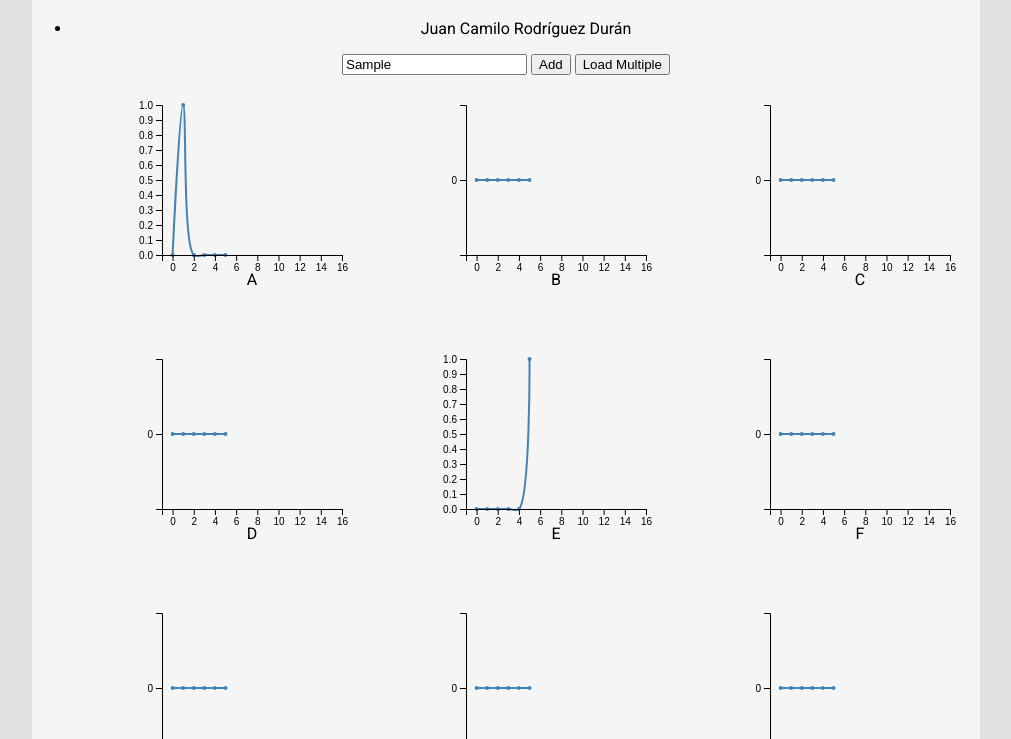
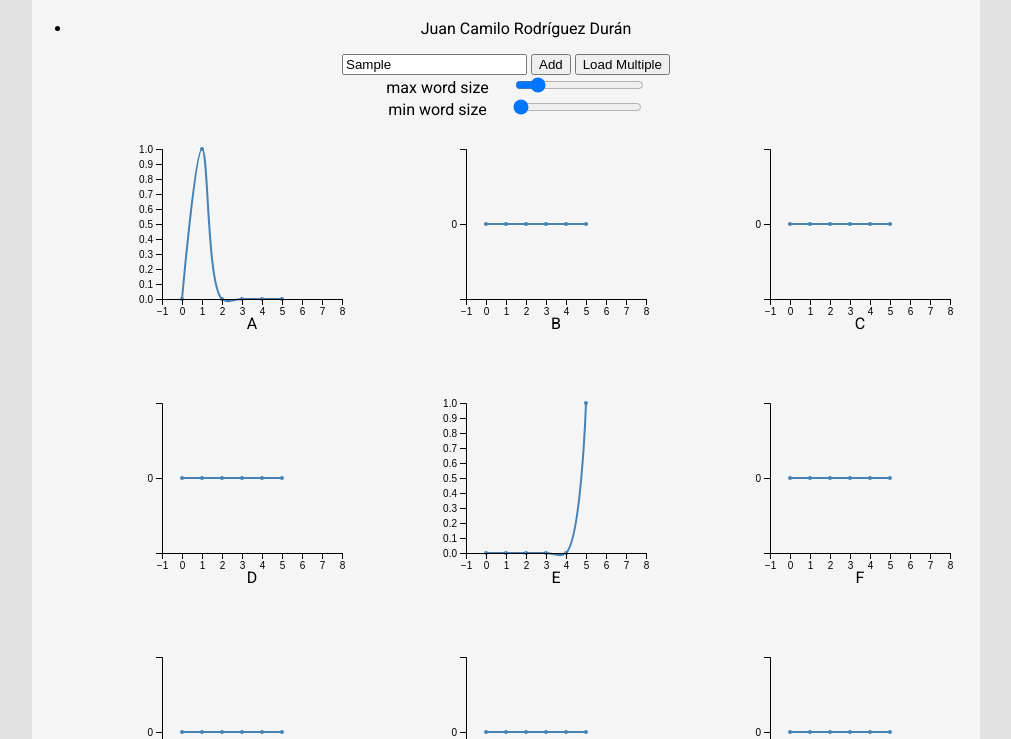
Before and after one commit to juanka588/infoViz, a website: page words.html in a window 1280 px wide. Both pictures are taken after typing "Sample" into the empty fields and a click on the button "Add". Shown: the part 61-800 px from the top of the page, without its empty margins (134-1145 px from the left). Drawn offline with nearby package versions, Linux system fonts and the light colour scheme.

Commit message:
try to add slider sums respect to word sizes

```diff
--- a/css/words.css
+++ b/css/words.css
@@ -1,6 +1,7 @@
-.graph-container div{
+.graph-container div {
     display: inline-flex;
 }
+
 .line {
     fill: none;
     stroke: steelblue;
@@ -14,3 +15,7 @@
 .data-point:hover {
     fill: #FF9933;
 }
+
+#max_size_label, #min_size_label {
+    padding: 20px;
+}
--- a/js/words.js
+++ b/js/words.js
@@ -4,6 +4,8 @@ const letterMatrix = [];
 const chars = ["a", "b", "c", "d", "e", "f", "g", "h", "i", "j", "k", "l", "m"
     , "n", "o", "p", "q", "r", "s", "t", "u", "v", "w", "x", "y", "z", "-"];
 const letterFreq = [];
+
+let MAX_LENGTH = -1;
 
 window.onload = function () {
     init();
@@ -13,6 +15,8 @@ function init() {
     tooltipDiv = d3.select("body").append("div")
         .attr("class", "tooltip")
         .style("opacity", 0);
+
+    addControlsListeners();
 }
 
 function loadFromServer() {
@@ -28,42 +32,56 @@ function loadFromServer() {
         });
 }
 
+function addIncidentChar(pos, src, target) {
+    if (typeof (letterMatrix[pos]) == "undefined") {
+        letterMatrix[pos] = [];
+    }
+    if (typeof (letterMatrix[pos][src]) == "undefined") {
+        letterMatrix[pos][src] = [];
+        letterMatrix[pos][src]["sum"] = 0;
+        letterMatrix[pos]["sum"] = [];
+    }
+    if (typeof (letterMatrix[pos][src][target]) == "undefined") {
+        letterMatrix[pos][src][target] = 0;
+        letterMatrix[pos]["sum"][target] = 0;
+    }
+    letterMatrix[pos][src][target] = letterMatrix[pos][src][target] + 1;
+    letterMatrix[pos]["sum"][target] = letterMatrix[pos]["sum"][target] + 1;
+    letterMatrix[pos][src]["sum"] = letterMatrix[pos][src]["sum"] + 1;
+}
+
+function addCharPos(pos, c, size) {
+    if (typeof (letterFreq[size]) == "undefined") {
+        letterFreq[size] = [];
+    }
+    if (typeof (letterFreq[size][pos]) == "undefined") {
+        letterFreq[size][pos] = [];
+    }
+    if (typeof (letterFreq[size][pos][c]) == "undefined") {
+        letterFreq[size][pos][c] = 0;
+    }
+    letterFreq[size][pos][c] = letterFreq[size][pos][c] + 1;
+}
+
 function parseData(string) {
     let c;
     let n;
     let i;
-    for (i = 0; i < string.length - 1; i++) {
+    let length = string.length;
+    if (length > MAX_LENGTH) {
+        MAX_LENGTH = length;
+    }
+    for (i = 0; i < length - 1; i++) {
         c = string[i];
         n = string[i + 1];
-        if (typeof (letterMatrix[i]) == "undefined") {
-            letterMatrix[i] = [];
-
-            letterFreq[i] = [];
-        }
-        if (typeof (letterMatrix[i][c]) == "undefined") {
-            letterFreq[i][c] = 0;
-
-            letterMatrix[i][c] = [];
-            letterMatrix[i][c]["sum"] = 0;
-            letterMatrix[i]["sum"] = [];
-        }
-        if (typeof (letterMatrix[i][c][n]) == "undefined") {
-            letterMatrix[i][c][n] = 0;
-            letterMatrix[i]["sum"][n] = 0;
-        }
-        letterMatrix[i][c][n] = letterMatrix[i][c][n] + 1;
-        letterMatrix[i]["sum"][n] = letterMatrix[i]["sum"][n] + 1;
-        letterMatrix[i][c]["sum"] = letterMatrix[i][c]["sum"] + 1;
-
-        letterFreq[i][c] = letterFreq[i][c] + 1;
+        addIncidentChar(i, c, n);
+        addCharPos(i, c, length)
     }
-    if (!letterFreq[i]) {
-        letterFreq[i] = [];
+    if (n) {
+        addCharPos(i, n, length)
+    } else {
+        addCharPos(i, string[0], length)
     }
-    if (!letterFreq[i][n]) {
-        letterFreq[i][n] = 0;
-    }
-    letterFreq[i][n] = letterFreq[i][n] + 1;
 }
 
 function addWord() {
@@ -74,12 +92,13 @@ function addWord() {
     drawChars(letterMatrix);
 }
 
-function drawLetterFreq(data) {
-    var c;
-    for (var i = 0; i < chars.length; i++) {
+function drawLetterFreq(data, min = 1, max = MAX_LENGTH) {
+    d3.select(".letter-container").selectAll("svg").remove().exit();
+    let c;
+    for (let i = 0; i < chars.length; i++) {
         c = chars[i];
-        const lcc = new LineCurveChart("", "#svg_container" + c.toUpperCase(), [-1, 16], c.toUpperCase());
-        let charDistribution = getSeriesFor(data, c);
+        const lcc = new LineCurveChart("", "#svg_container" + c.toUpperCase(), [-1, d3.max([8, max])], c.toUpperCase());
+        let charDistribution = getSeriesFor(data, c, min, max);
         lcc.itemInflater(charDistribution, letterFreqListener);
     }
 }
@@ -91,32 +110,53 @@ function onDataLoaded(error, data) {
     for (let prop in data) {
         parseData(prop);
     }
-    addControlsListeners();
     drawChars(letterMatrix);
 }
 
 function addControlsListeners() {
+    document.getElementById('max_length').addEventListener("change", () =>
+        updateTextInput(document.getElementById('min_length').value
+            , document.getElementById('max_length').value));
+    document.getElementById('min_length').addEventListener("change", () =>
+        updateTextInput(document.getElementById('min_length').value
+            , document.getElementById('max_length').value));
+}
 
+function updateTextInput(min, max) {
+    let minVal = parseFloat(min);
+    let maxVal = parseFloat(max);
+    if (minVal > maxVal) {
+        minVal = maxVal;
+        document.getElementById('min_length').value = minVal;
+    }
+    document.getElementById('max_size_label').innerText = `max word size: ${maxVal}`;
+    document.getElementById('min_size_label').innerText = `min word size: ${minVal}`;
+    drawLetterFreq(letterFreq, minVal, maxVal);
 }
 
 function drawChars(data) {
-    d3.selectAll("svg").remove().exit();
+    d3.select(".incidence-container").selectAll("svg").remove().exit();
     for (var i = 0; i < data.length && i < 12; i++) {
         drawChar(data[i], i + 1);
     }
     drawLetterFreq(letterFreq);
 }
 
-function getSeriesFor(data, char) {
+function getSeriesFor(data, char, minLen, maxLen) {
     let series = [];
     let val;
-    for (var i = 0; i < data.length; i++) {
-        val = data[i][char];
-        if (!val) {
-            val = 0;
+    for (let i = 0; i < maxLen; i++) {
+        val = 0;
+        for (let s = minLen + i; s <= maxLen; s++) {
+            if (data[s]) {
+                if (data[s][i][char]) {
+                    val += data[s][i][char];
+                }
+            }
         }
         series.push({pos: i, value: val});
     }
+
     return series;
 }
 
--- a/words.html
+++ b/words.html
@@ -34,11 +34,21 @@
         <li>Juan Camilo Rodr&iacute;guez Dur&aacute;n</li>
     </ul>
     <div id="controls">
+        <div>
             <input id="new_word_input" type="text">
             <button id="add_btn" onclick="addWord()">Add</button>
-                <button  onclick="loadFromServer()">Load Multiple</button>
+            <button onclick="loadFromServer()">Load Multiple</button>
         </div>
-            <div class="graph-container">
+        <div>
+            <label for="max_length" id="max_size_label">max word size</label>
+            <input name="max_length" id="max_length" min="1" max="30" value="5" step="1" type="range">
+        </div>
+        <div>
+            <label for="min_length" id="min_size_label">min word size</label>
+            <input name="min_length" id="min_length" value="1" min="1" max="30" step="1" type="range">
+        </div>
+    </div>
+    <div class="graph-container letter-container">
         <div id="svg_containerA"></div>
         <div id="svg_containerB"></div>
         <div id="svg_containerC"></div>
@@ -67,7 +77,7 @@
         <div id="svg_containerZ"></div>
         <div id="svg_container-"></div>
     </div>
-            <div class="graph-container">
+    <div class="graph-container incidence-container">
         <div id="svg_container1"></div>
         <div id="svg_container2"></div>
         <div id="svg_container3"></div>
```
Lines whose indentation alone changed are shown as unchanged.
